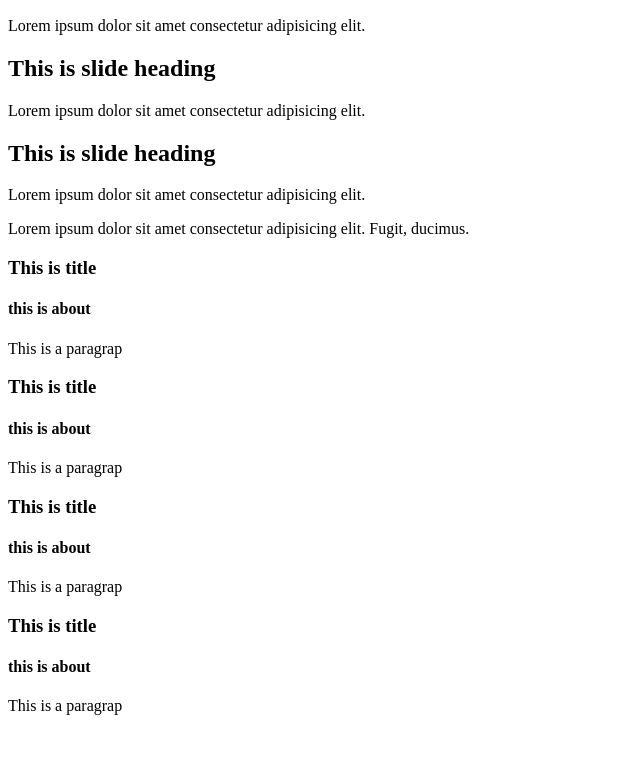
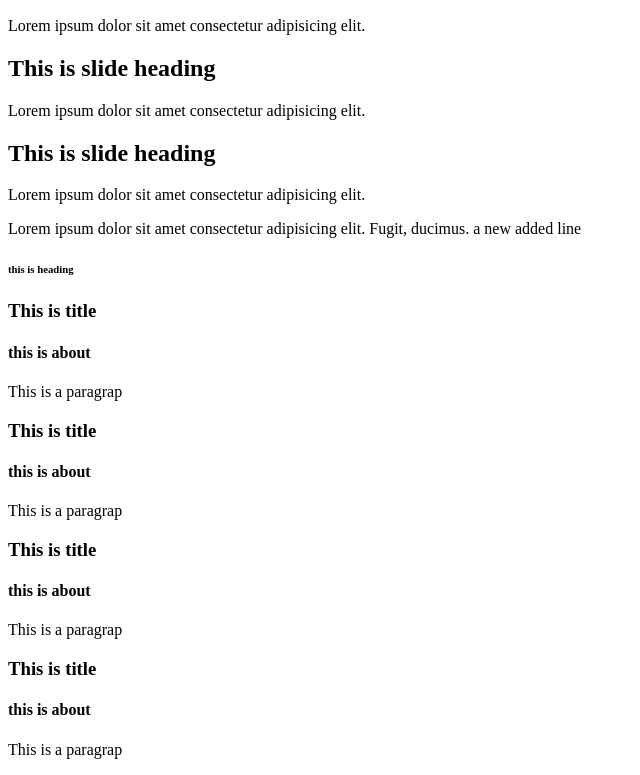
Before and after one commit to developerTajul/testing, a plain HTML site: page index.html in a window 1280 px wide. Shown: the part 76-851 px from the top of the page, without its empty margins (0-640 px from the left). Before the commit the page ends 807 px from the top, so only its background shows below. Drawn offline with Linux system fonts and the light colour scheme.

Commit message:
minor change

```diff
--- a/index.html
+++ b/index.html
@@ -29,7 +29,8 @@
     </div>
 
     <div class="main">
-        <p>Lorem ipsum dolor sit amet consectetur adipisicing elit. Fugit, ducimus.</p>
+        <p>Lorem ipsum dolor sit amet consectetur adipisicing elit. Fugit, ducimus. a new added line</p>
+        <h6>this is heading</h6>
     </div>
 
 
```
